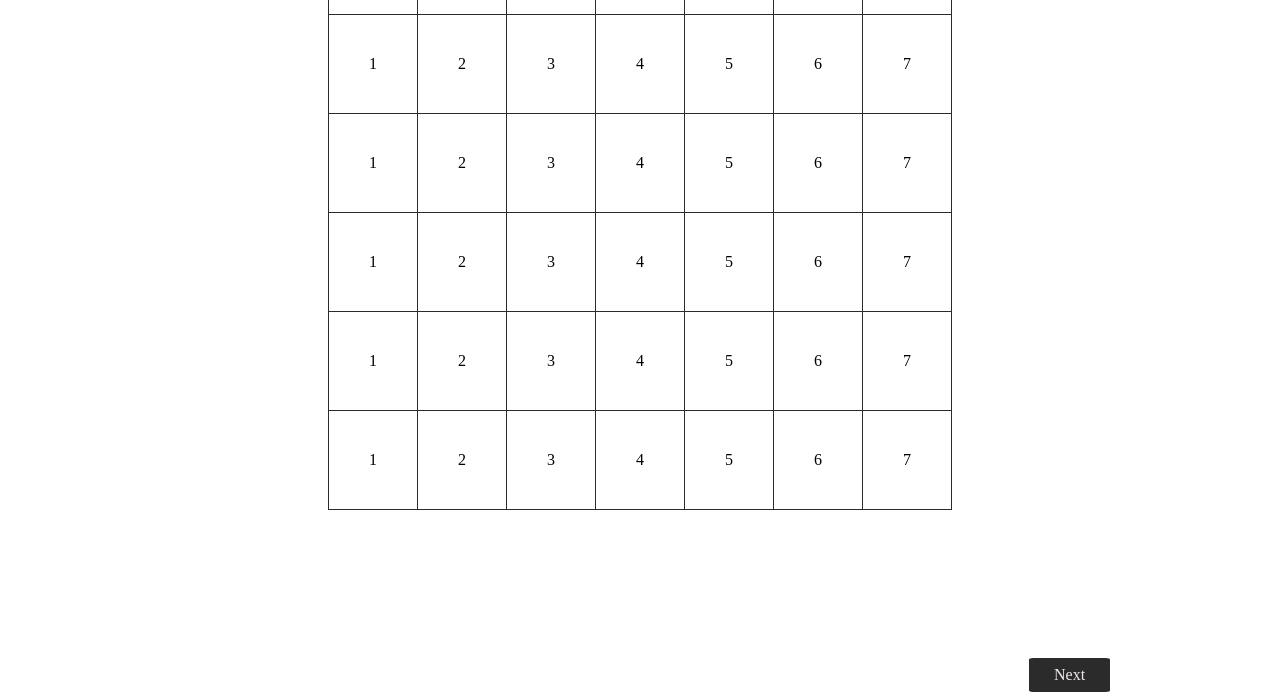
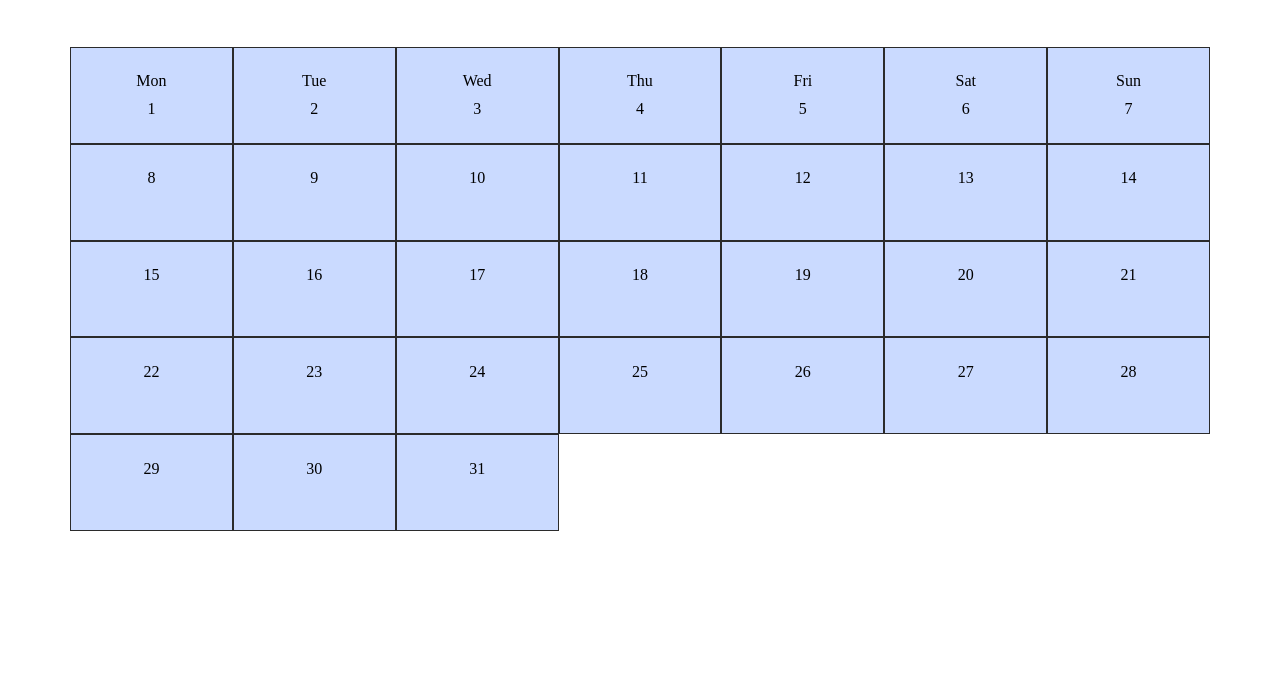
Before and after one commit to NSM722/JS-Calendar, a plain HTML site: page index.html in a window 1280 px wide. Shown: the part 103-800 px from the top of the page. Drawn offline with Linux system fonts and the light colour scheme.

Commit message:
New code making use of date API

```diff
--- a/date.js
+++ b/date.js
@@ -0,0 +1,12 @@
+export const getDayName = day => {
+  //Date object & Date.UTC
+  const date = new Date(2022, 7, day);
+
+  const options = { weekday: "short" };
+
+  // Intl.DateTimeFormat
+  /*const dayName = newIntl.DateTimeFormat("en-GB",
+  options).format(date);*/
+  return new Intl.DateTimeFormat("en-GB",
+  options).format(date);
+}
--- a/index.html
+++ b/index.html
@@ -9,6 +9,8 @@
 </head>
 <body>
   <!--Calendar Container-->
+  <h1>August 2022</h1>
+  <div class="container"> </div>
 
   <script src="index.js" type="module" defer></script>
 </body>
--- a/index.js
+++ b/index.js
@@ -1,28 +1,27 @@
-const container = document.createElement("div");
-container.setAttribute("class", "container");
-const table = document.createElement("table");
+import { getDayName } from "./date.js";
 
-const rows = 6;
-const cols = 7;
+const calendar = document.querySelector(".container");
 
-for (let i = 0; i < rows; i++) {
-  const tableRow = document.createElement("tr");
-  table.append(tableRow);
-  let day = 1
-  for (let j = 0; j < cols; j++) {
-    let tableCol = document.createElement("td");
-    tableCol.textContent = day;
-    tableRow.append(tableCol);
-    day++;
+const months = ["January","February","March","April","May","June","July",
+"August","September","October","November","December"];
+
+/*let randomDate = new Date(2022, 4);
+let currentMonth = months[randomDate.getMonth()];
+
+const title = document.createElement("h1");
+title.textContent = `${currentMonth} 2022`;*/
+
+for(let day = 1; day <= 31; day++) {
+
+  const dayName = getDayName(day);
+
+  //Show the day's name only for the first 7 days
+  let name = "";
+  if(day <= 7) {
+    const dayName = getDayName(day);
+    name = `<div class="name">${dayName}</div>`
   }
+
+  calendar.insertAdjacentHTML("beforeend",
+  `<div class="day">${name} ${day}</div>`);
 }
-
-
-container.append(table);
-document.body.append(container);
-
-const nextButton = document.createElement("a");
-nextButton.setAttribute("id", "next");
-nextButton.textContent = "Next"
-nextButton.setAttribute("href", "https://www.facebook.com");
-document.body.append(nextButton);
--- a/style.css
+++ b/style.css
@@ -1,44 +1,34 @@
 :root {
   --gray-shade1: #B2B2B2;
-  --blue-shade1: #93B4FF;
+  --blue-shade1: #cadaff;
   --black-shade1:#2B2B2B;
   --white-shade1: rgb(241, 234, 234);
 }
 
 body {
-  padding: 10px;
+  margin: 15px;
+  padding: 15px;
 }
 
-table {
-  width: 100%;
-  max-width: 400px;
-  margin: auto;
-  height: 60%;
-  padding: 5px;
-
+h1 {
+  display: flex;
+  justify-content: center;
 }
 
-table, td, th {
-  border-collapse: collapse;
-  border: 1px solid var(--black-shade1);
+.container {
+  display: grid;
   padding: 40px;
-
+  grid-template-columns: repeat(7, 1fr);
+  grid-template-rows: repeat(5, 1fr);
+  grid-template-rows: length(25px);
 }
 
-th {padding: 40px;}
+.day {
+  border: 1px solid var(--black-shade1);
+  text-align: center;
+  padding: 15%;
+  font-size: 16px;
+  background-color: var(--blue-shade1);
+}
 
-.container {position: relative;}
-
-#next {
-  text-decoration: none;
-  display: inline-block;
-  margin: 5px;
-  padding: 8px 25px;
-  background-color: var(--black-shade1);
-  position: absolute;
-  left: 80%;
-  bottom: 0%;
-  color: var(--white-shade1);
-  border-radius: 5%;
-
-}
+.name {padding-bottom: 10px;}
```
